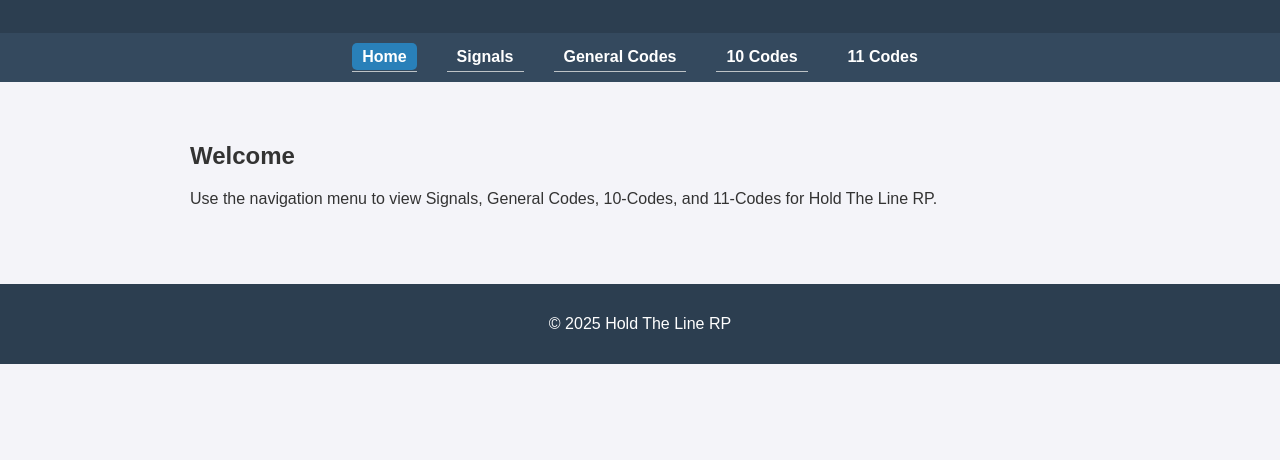
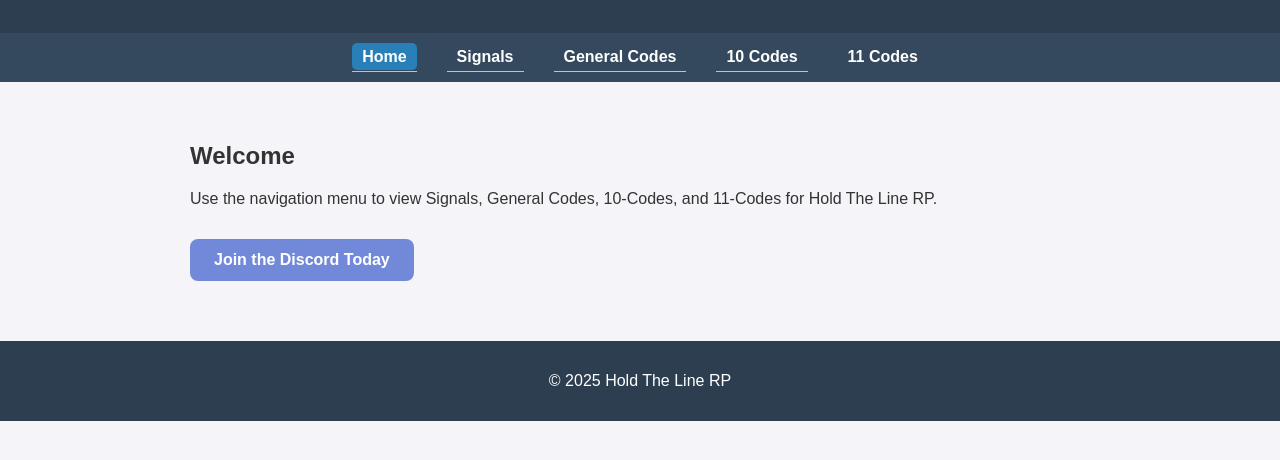
Before and after one commit to senadventure/holdthelinerp, a plain HTML site: page index.html in a window 1280 px wide. Shown: the part 94-554 px from the top of the page. Drawn offline with Linux system fonts and the light colour scheme.

Commit message:
Add Discord link to index.html
Added a link to join the Discord server.

```diff
--- a/index.html
+++ b/index.html
@@ -26,6 +26,7 @@
         <section>
             <h2>Welcome</h2>
             <p>Use the navigation menu to view Signals, General Codes, 10-Codes, and 11-Codes for Hold The Line RP.</p>
+            <a href="https://discord.gg/holdthelinerp" target="_blank" class="discord-button">Join the Discord Today</a>
         </section>
     </main>
 
```
